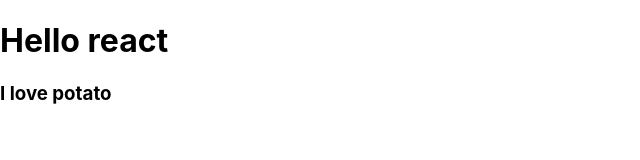
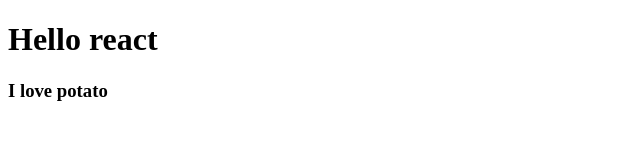
Before and after one commit to RLARN/clon, a React (Create React App) app: page / in a window 1280 px wide. Shown: the top 160 px of the page, without its empty margins (0-640 px from the left). Built offline with nearby package versions, Linux system fonts and the light colour scheme.

Commit message:
다 삭제

```diff
--- a/src/index.js
+++ b/src/index.js
@@ -1,17 +1,5 @@
-import React from 'react';
-import ReactDOM from 'react-dom';
-import './index.css';
-import App from './App';
-import reportWebVitals from './reportWebVitals';
+import React from 'react'
+import ReactDOM from 'react-dom'
+import App from './App'
 
-ReactDOM.render(
-  <React.StrictMode>
-    <App />
-  </React.StrictMode>,
-  document.getElementById('root')
-);
-
-// If you want to start measuring performance in your app, pass a function
-// to log results (for example: reportWebVitals(console.log))
-// or send to an analytics endpoint. Learn more: https://bit.ly/CRA-vitals
-reportWebVitals();
+ReactDOM.render(<App />, document.getElementById('root'))
```
